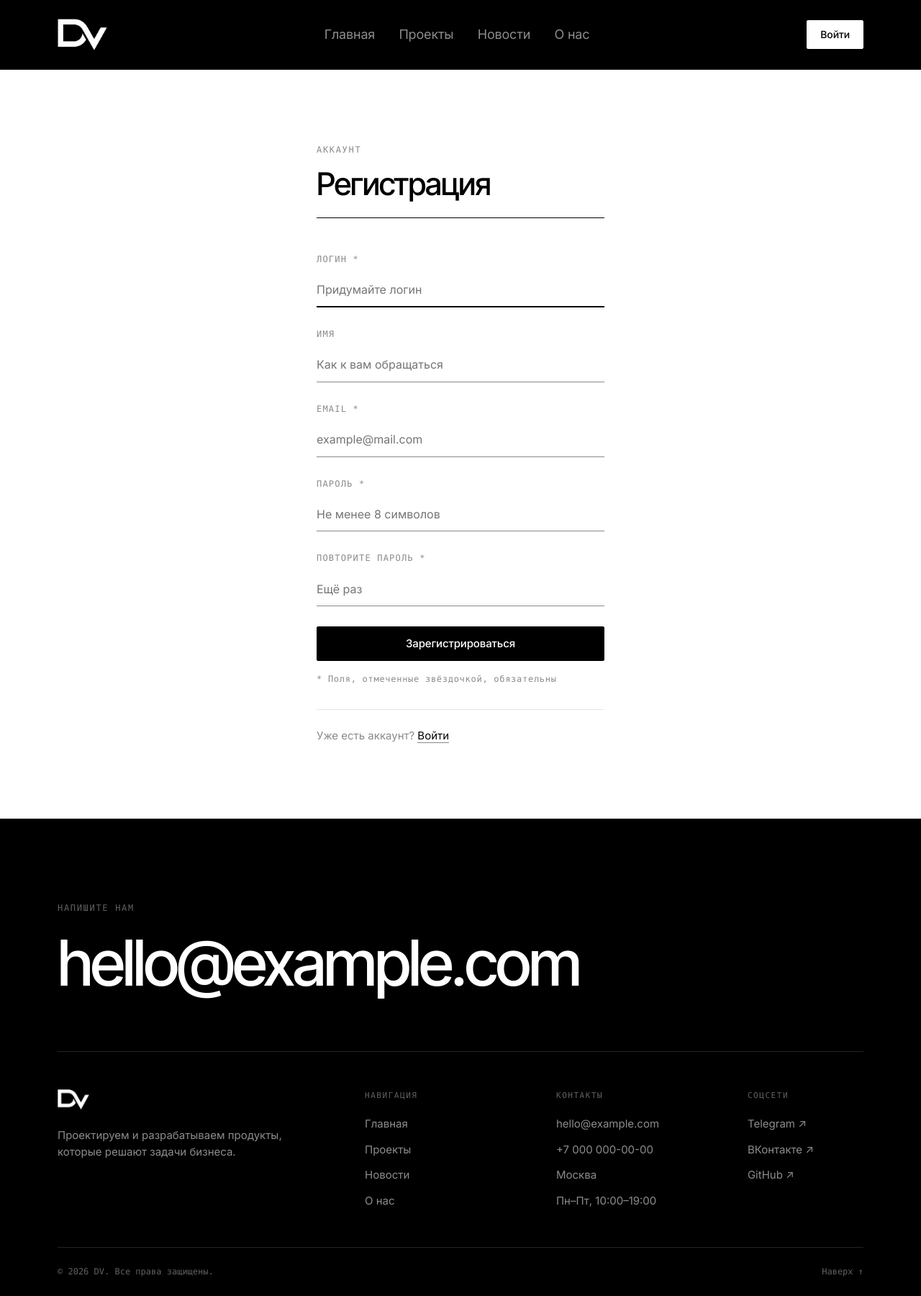
After one commit to dvv-v99/web_site, a Django app: page /accounts/signup/ in a window 1280 px wide. The commit adds this page. Shown: the whole page at 72% size. Run offline with Django 5.2, Linux system fonts and the light colour scheme.

Commit message:
Реализован mvp системы аккаунтов

```diff
--- /dev/null
+++ b/accounts/forms.py
@@ -0,0 +1,55 @@
+from django.contrib.auth.forms import AuthenticationForm, UserCreationForm
+from django.contrib.auth.models import User
+from django import forms
+
+
+class LoginForm(AuthenticationForm):
+    """Вход по логину или по email."""
+
+    username = forms.CharField(
+        label='Логин или email',
+        widget=forms.TextInput(attrs={
+            'autofocus': True,
+            'placeholder': 'Логин или email',
+        })
+    )
+
+    def clean_username(self):
+        value = self.cleaned_data['username']
+
+        if '@' in value:
+            match = User.objects.filter(email__iexact=value).first()
+            if match:
+                return match.get_username()
+
+        return value
+
+
+class SignupForm(UserCreationForm):
+    """Регистрация. Email обязателен и должен быть уникальным."""
+
+    email = forms.EmailField(
+        label='Email',
+        required=True,
+        widget=forms.EmailInput(attrs={'placeholder': 'example@mail.com'})
+    )
+
+    first_name = forms.CharField(
+        label='Имя',
+        required=False,
+        widget=forms.TextInput(attrs={'placeholder': 'Как к вам обращаться'})
+    )
+
+    class Meta(UserCreationForm.Meta):
+        model = User
+        fields = ('username', 'first_name', 'email')
+
+    def clean_email(self):
+        email = self.cleaned_data['email'].strip().lower()
+
+        if User.objects.filter(email__iexact=email).exists():
+            raise forms.ValidationError(
+                'Пользователь с таким email уже зарегистрирован.'
+            )
+
+        return email
--- /dev/null
+++ b/accounts/templates/accounts/signup.html
@@ -0,0 +1,85 @@
+{% extends 'blog/base.html' %}
+
+{% block title %}Регистрация — DV{% endblock %}
+{% block description %}Регистрация в личном кабинете DV{% endblock %}
+
+{% block content %}
+
+<section class="container section auth">
+
+  <div class="auth__head">
+    <p class="eyebrow">Аккаунт</p>
+    <h1 class="section__title">Регистрация</h1>
+  </div>
+
+  {% if form.errors %}
+    <div class="note note--error">&larr; Пожалуйста, исправьте ошибки в заполнении формы.</div>
+  {% endif %}
+
+  <div class="form">
+
+    <form method="POST">
+      {% csrf_token %}
+
+      <div class="field">
+        <label for="id_username">Логин *</label>
+        <input type="text" name="username" id="id_username" autofocus
+               value="{{ form.username.value|default:'' }}"
+               placeholder="Придумайте логин" required>
+        {% if form.username.errors %}
+          <div class="field-errors">&larr; {% for error in form.username.errors %}{{ error }}{% endfor %}</div>
+        {% endif %}
+      </div>
+
+      <div class="field">
+        <label for="id_first_name">Имя</label>
+        <input type="text" name="first_name" id="id_first_name"
+               value="{{ form.first_name.value|default:'' }}"
+               placeholder="Как к вам обращаться">
+        {% if form.first_name.errors %}
+          <div class="field-errors">&larr; {% for error in form.first_name.errors %}{{ error }}{% endfor %}</div>
+        {% endif %}
+      </div>
+
+      <div class="field">
+        <label for="id_email">Email *</label>
+        <input type="email" name="email" id="id_email"
+               value="{{ form.email.value|default:'' }}"
+               placeholder="example@mail.com" required>
+        {% if form.email.errors %}
+          <div class="field-errors">&larr; {% for error in form.email.errors %}{{ error }}{% endfor %}</div>
+        {% endif %}
+      </div>
+
+      <div class="field">
+        <label for="id_password1">Пароль *</label>
+        <input type="password" name="password1" id="id_password1"
+               placeholder="Не менее 8 символов" required>
+        {% if form.password1.errors %}
+          <div class="field-errors">&larr; {% for error in form.password1.errors %}{{ error }}{% endfor %}</div>
+        {% endif %}
+      </div>
+
+      <div class="field">
+        <label for="id_password2">Повторите пароль *</label>
+        <input type="password" name="password2" id="id_password2"
+               placeholder="Ещё раз" required>
+        {% if form.password2.errors %}
+          <div class="field-errors">&larr; {% for error in form.password2.errors %}{{ error }}{% endfor %}</div>
+        {% endif %}
+      </div>
+
+      <button class="btn btn--block" type="submit">Зарегистрироваться</button>
+
+      <p class="form-note">* Поля, отмеченные звёздочкой, обязательны</p>
+    </form>
+
+  </div>
+
+  <p class="auth__switch">
+    Уже есть аккаунт? <a href="{% url 'login' %}">Войти</a>
+  </p>
+
+</section>
+
+{% endblock %}
--- /dev/null
+++ b/accounts/urls.py
@@ -0,0 +1,10 @@
+from django.urls import path
+from . import views
+
+
+urlpatterns = [
+    path('login/', views.LoginView.as_view(), name='login'),
+    path('signup/', views.SignupView.as_view(), name='signup'),
+    path('logout/', views.LogoutView.as_view(), name='logout'),
+    path('', views.AccountView.as_view(), name='account'),
+]
--- /dev/null
+++ b/accounts/views.py
@@ -0,0 +1,35 @@
+from django.contrib.auth import login
+from django.contrib.auth import views as auth_views
+from django.contrib.auth.mixins import LoginRequiredMixin
+from django.urls import reverse_lazy
+from django.views.generic import TemplateView
+from django.views.generic.edit import CreateView
+from django.contrib import messages
+
+from .forms import LoginForm, SignupForm
+
+
+class LoginView(auth_views.LoginView):
+    authentication_form = LoginForm
+    template_name = 'accounts/login.html'
+    redirect_authenticated_user = True
+
+
+class SignupView(CreateView):
+    form_class = SignupForm
+    template_name = 'accounts/signup.html'
+    success_url = reverse_lazy('account')
+
+    def form_valid(self, form):
+        response = super().form_valid(form)
+        login(self.request, self.object)
+        messages.success(self.request, 'Аккаунт создан. Вы вошли в систему.')
+        return response
+
+
+class LogoutView(auth_views.LogoutView):
+    http_method_names = ['post']
+
+
+class AccountView(LoginRequiredMixin, TemplateView):
+    template_name = 'accounts/account.html'
--- a/blog/templates/blog/partials/header.html
+++ b/blog/templates/blog/partials/header.html
@@ -15,6 +15,11 @@
     </nav>
 
     <div class="site-header__actions">
+      {% if user.is_authenticated %}
+        <a class="btn btn--invert btn--sm header-user" href="{% url 'account' %}">{{ user.get_username }}</a>
+      {% else %}
+        <a class="btn btn--invert btn--sm" href="{% url 'login' %}">Войти</a>
+      {% endif %}
       <button class="nav-toggle" type="button" aria-label="Открыть меню" aria-expanded="false" aria-controls="mobile-nav">
         <span></span>
         <span></span>
@@ -30,5 +35,10 @@
     <a class="mobile-nav__link" style="--i:1" href="{% url 'projects' %}">Проекты</a>
     <a class="mobile-nav__link" style="--i:2" href="{% url 'news' %}">Новости</a>
     <a class="mobile-nav__link" style="--i:3" href="{% url 'about' %}">О нас</a>
+    {% if user.is_authenticated %}
+      <a class="mobile-nav__link" style="--i:4" href="{% url 'account' %}">{{ user.get_username }}</a>
+    {% else %}
+      <a class="mobile-nav__link" style="--i:4" href="{% url 'login' %}">Войти</a>
+    {% endif %}
   </nav>
 </div>
--- a/mywebsite/urls.py
+++ b/mywebsite/urls.py
@@ -20,6 +20,7 @@ from django.urls import path, include
 
 urlpatterns = [
     path('admin/', admin.site.urls),
+    path('accounts/', include('accounts.urls')),
     path ('', include('blog.urls'))
 
 ]
--- a/static/css/style.css
+++ b/static/css/style.css
@@ -210,6 +210,23 @@ select {
     width: 100%;
 }
 
+.btn--sm {
+    height: 40px;
+    padding: 0 18px;
+    font-size: 14px;
+}
+
+.btn--invert {
+    background: var(--on-ink);
+    border-color: var(--on-ink);
+    color: var(--ink);
+}
+
+.btn--invert:hover {
+    background: transparent;
+    color: var(--on-ink);
+}
+
 .link-arrow {
     display: inline-flex;
     align-items: center;
@@ -317,10 +334,11 @@ select {
     gap: 16px;
 }
 
-@media (min-width: 901px) {
-    .site-header__actions {
-        display: none;
-    }
+.header-user {
+    max-width: 150px;
+    overflow: hidden;
+    text-overflow: ellipsis;
+    white-space: nowrap;
 }
 
 .nav-toggle {
@@ -871,8 +889,75 @@ select {
 
 
 /* =========================
+   АККАУНТЫ
+   ========================= */
+
+.auth {
+    max-width: 480px;
+    margin-inline: auto;
+}
+
+.auth__head {
+    padding-bottom: 24px;
+    margin-bottom: clamp(32px, 4vw, 48px);
+    border-bottom: 1px solid var(--ink);
+}
+
+.auth__switch {
+    margin-top: 32px;
+    padding-top: 24px;
+    border-top: 1px solid var(--gray-15);
+    font-size: 15px;
+    color: var(--gray-45);
+}
+
+.auth__switch a {
+    color: var(--ink);
+    border-bottom: 1px solid var(--gray-45);
+    transition: border-color var(--dur) var(--ease);
+}
+
+.auth__switch a:hover {
+    border-bottom-color: var(--ink);
+}
+
+.account-data {
+    margin: 0 0 clamp(32px, 4vw, 48px);
+    border-top: 1px solid var(--gray-15);
+}
+
+.account-data__row {
+    display: flex;
+    align-items: baseline;
+    justify-content: space-between;
+    gap: 24px;
+    padding: 14px 0;
+    border-bottom: 1px solid var(--gray-15);
+}
+
+.account-data dt {
+    font-family: var(--mono);
+    font-size: 12px;
+    letter-spacing: .1em;
+    text-transform: uppercase;
+    color: var(--gray-45);
+}
+
+.account-data dd {
+    margin: 0;
+    font-size: 15px;
+    text-align: right;
+    word-break: break-word;
+}
+
+.account-logout {
+    display: flex;
+}
+
+
+/* =========================
    ФУТЕР
-========================= */
+   ========================= */
 
 .site-footer {
     overflow: hidden;
@@ -988,7 +1073,8 @@ select {
         --header-h: 72px;
     }
 
-    .site-nav {
+    .site-nav,
+    .site-header__actions .btn {
         display: none;
     }
 
```
Also changed, not shown: accounts/apps.py (added, +7 -0 lines), accounts/templates/accounts/account.html (added, +54 -0 lines), accounts/templates/accounts/login.html (added, +64 -0 lines), accounts/tests.py (added, +163 -0 lines), mywebsite/settings.py (+10 -2 lines), accounts/__init__.py (added), db.sqlite3.
